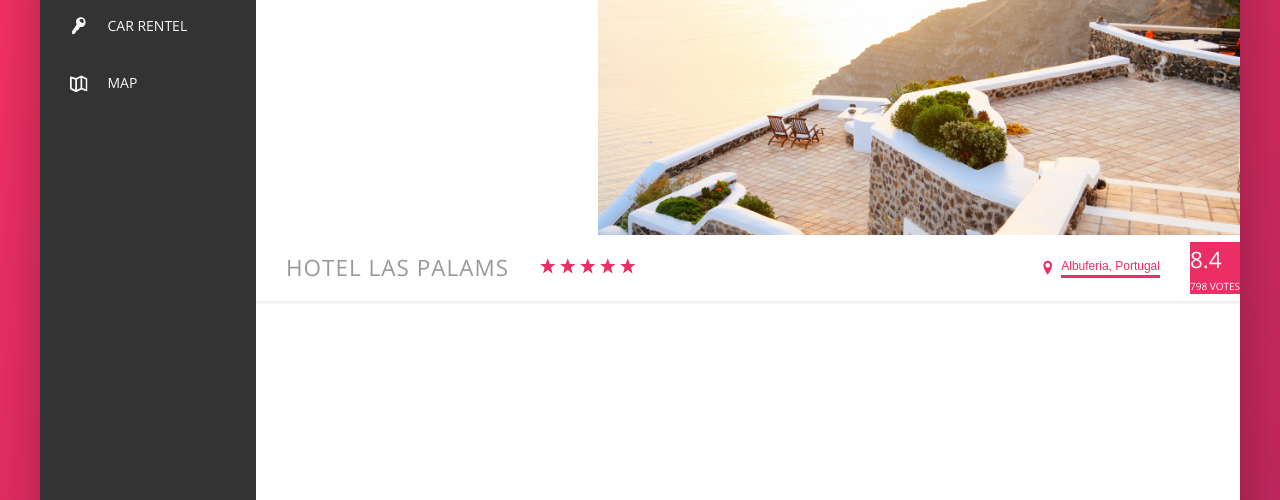
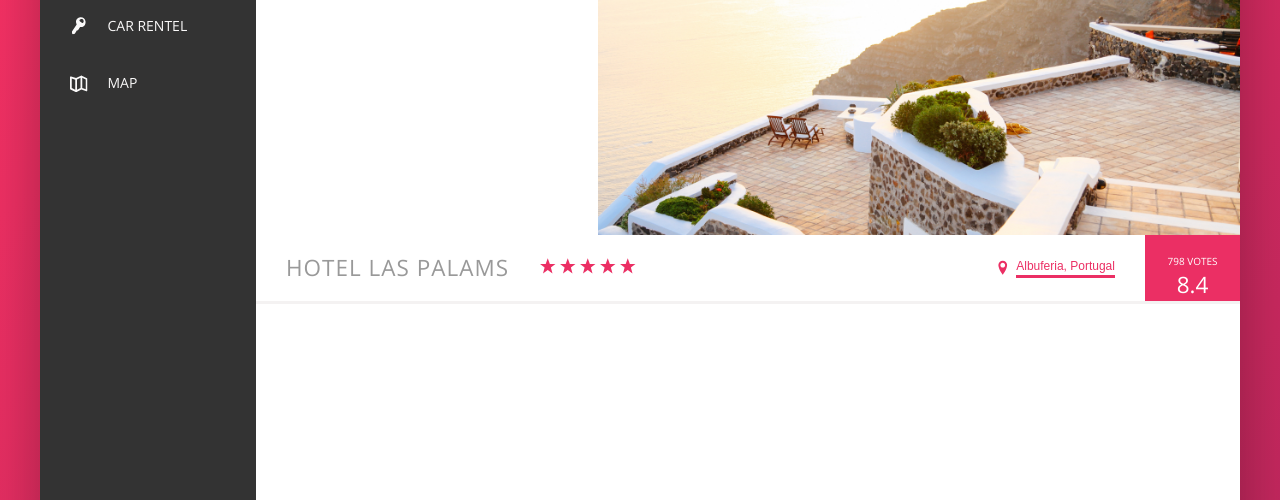
Before and after one commit to gaurav5677/Trillo, a website: page index.html in a window 1280 px wide. Shown: the part 300-800 px from the top of the page. Drawn offline with nearby package versions, Linux system fonts and the light colour scheme.

Commit message:
done with  hotel overview sectoin

```diff
--- a/sass/_components.scss
+++ b/sass/_components.scss
@@ -279,13 +279,19 @@
     background-color: var(--color-primary);
     margin-left: 3rem;
     color: white;
-    align-items: stretch;
+    align-self: stretch;
+    padding: 0 2.25rem;
+    display: flex;
+    align-items: center;
+    flex-direction: column;
+    justify-content: center;
 
   }
 
   &__rating-average {
     font-size: 2.25rem;
     font-weight: 300;
+    margin-bottom: -50px;
   }
 
   &__rating-count {
```
Also changed, not shown: css/style.css.
